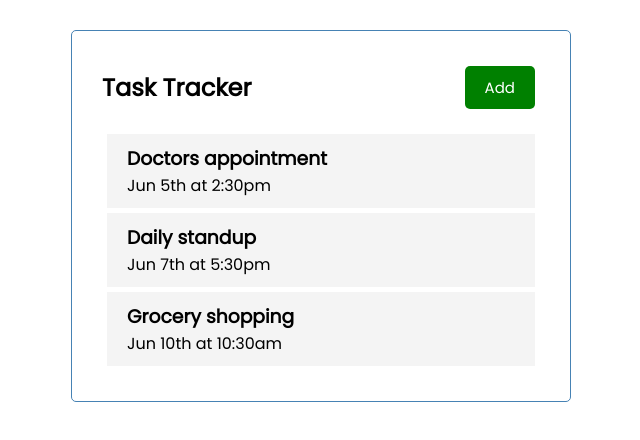
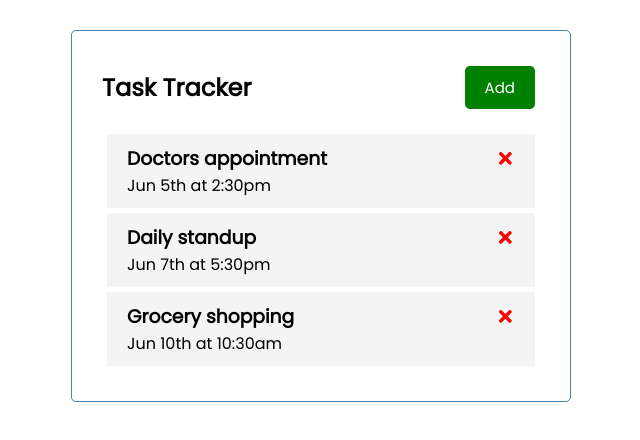
Before and after one commit to MIJanda/react-task-tracker, a React (Create React App) app: page / in a window 1280 px wide. Shown: the top 440 px of the page, without its empty margins (319-959 px from the left). Built offline with nearby package versions, Linux system fonts and the light colour scheme.

Commit message:
add delete icon

```diff
--- a/src/components/Task.js
+++ b/src/components/Task.js
@@ -1,7 +1,12 @@
-const Task = ({task}) => {
+import { FaTimes } from 'react-icons/fa'
+
+const Task = ({task, onDelete}) => {
   return (
     <div className="task">
-        <h3>{task.text}</h3>
+        <h3>
+            {task.text}
+            <FaTimes style={{ color: 'red', cursor: 'pointer' }} onClick={() => onDelete(task.id)}/>
+        </h3>
         <p>{task.day}</p>
     </div>
   )
```
